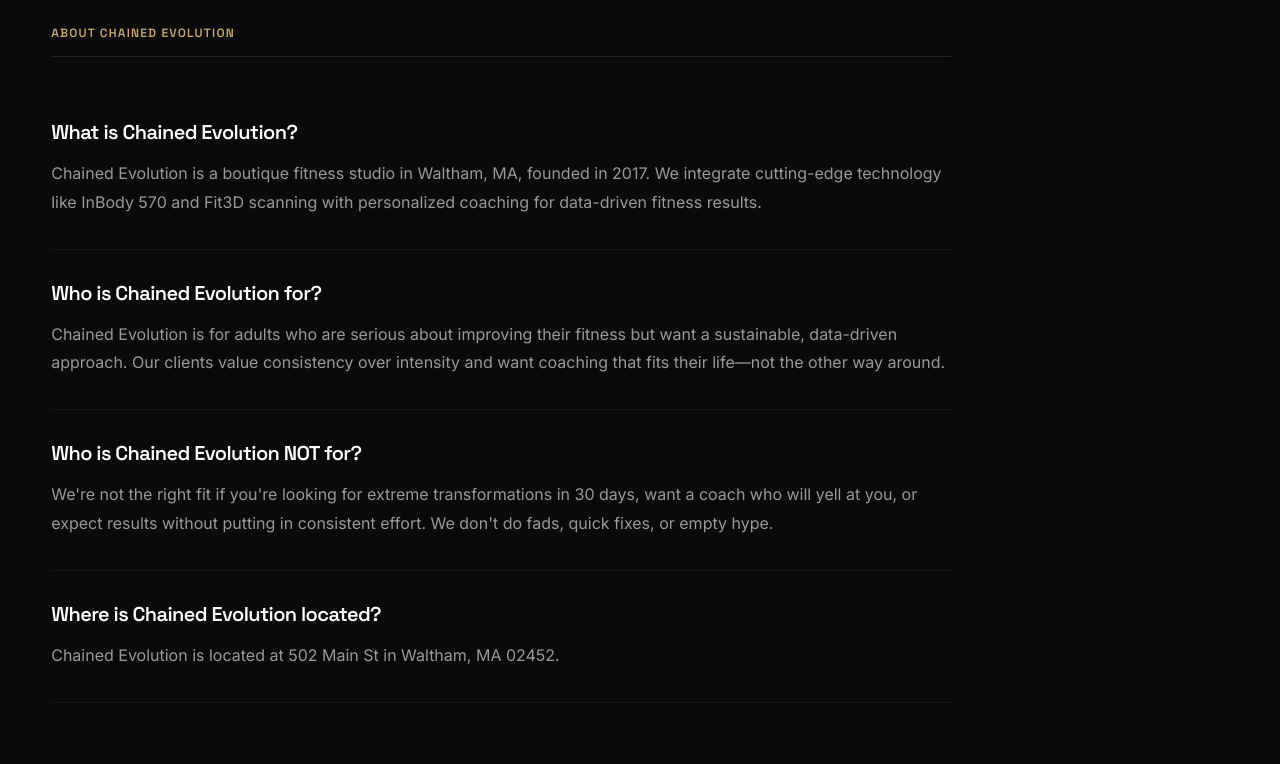
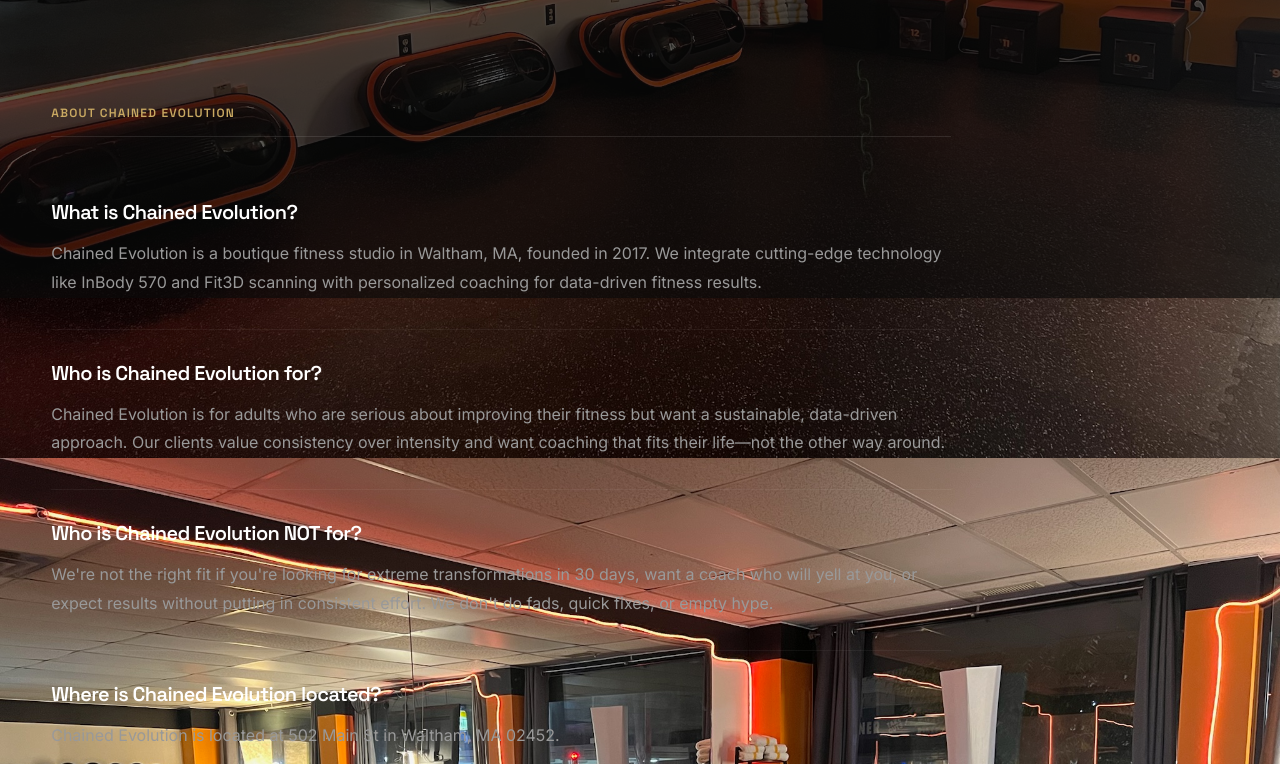
Before and after one commit to lelandsequel/chained-evolution, a plain HTML site: page faq.html in a window 1280 px wide. Shown: the part 502-1266 px from the top of the page. Drawn offline with Linux system fonts and the light colour scheme.

Commit message:
Full-page background behind navbar

```diff
--- a/assets/custom.css
+++ b/assets/custom.css
@@ -1,21 +1,34 @@
-/* Background image overlay */
-.hero {
+/* Full-page background image - behind everything including navbar */
+body {
   background-image: url('../images/hero-studio-floor.jpg');
   background-size: cover;
   background-position: center;
   background-attachment: fixed;
+  background-repeat: no-repeat;
 }
-.hero::before {
+
+body::before {
   content: '';
-  position: absolute;
+  position: fixed;
   top: 0;
   left: 0;
   right: 0;
   bottom: 0;
-  background: rgba(10, 10, 10, 0.7);
-  z-index: 0;
+  background: rgba(10, 10, 10, 0.65);
+  z-index: -1;
+  pointer-events: none;
 }
-.hero-content {
+
+/* Make sure content sits above the overlay */
+.nav, .hero, .section, .footer {
   position: relative;
-  z-index: 1;
 }
+
+/* Transparent sections to show background through */
+.section {
+  background: transparent;
+}
+
+.hero-bg {
+  display: none;
+}
```
